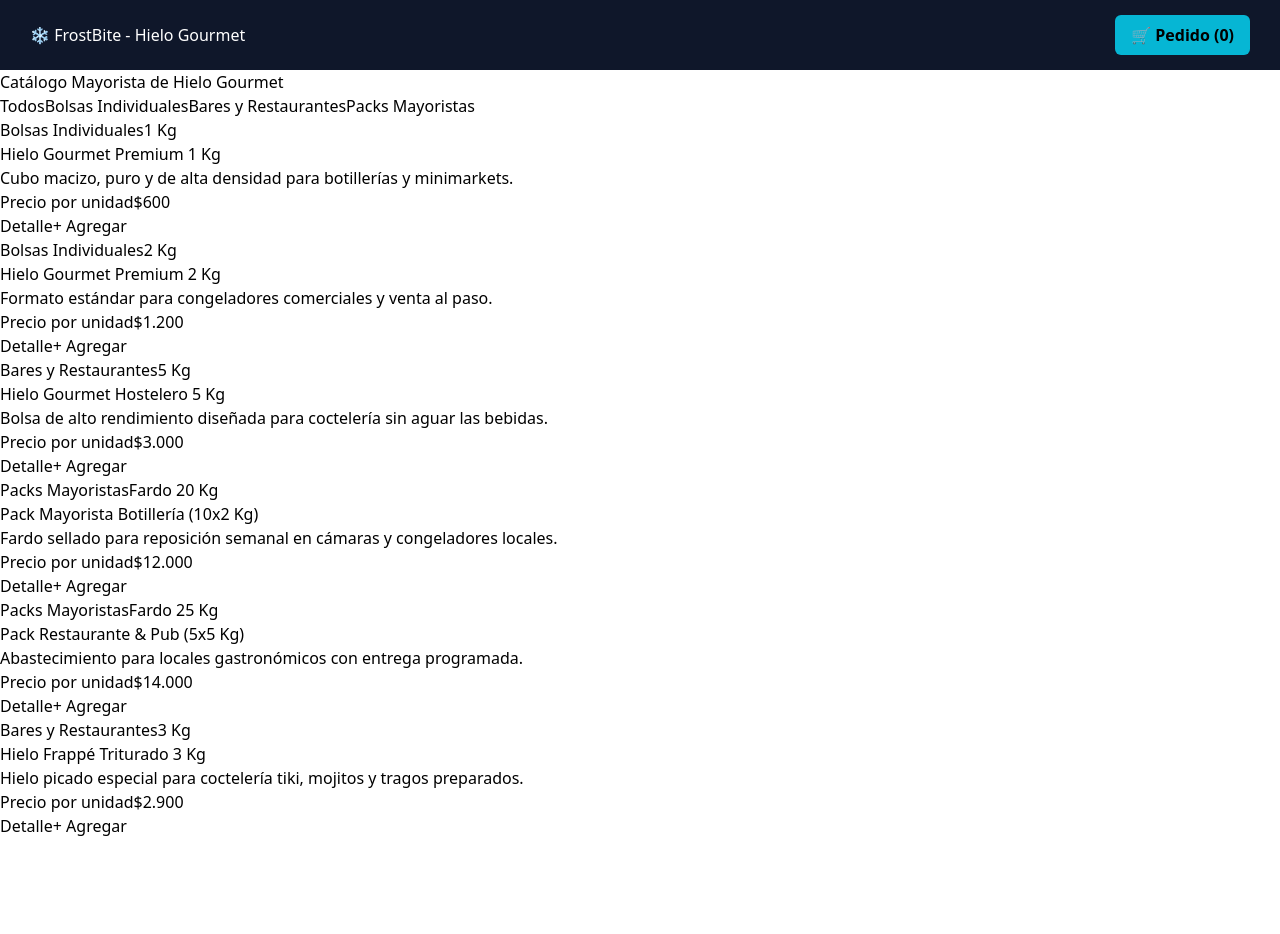
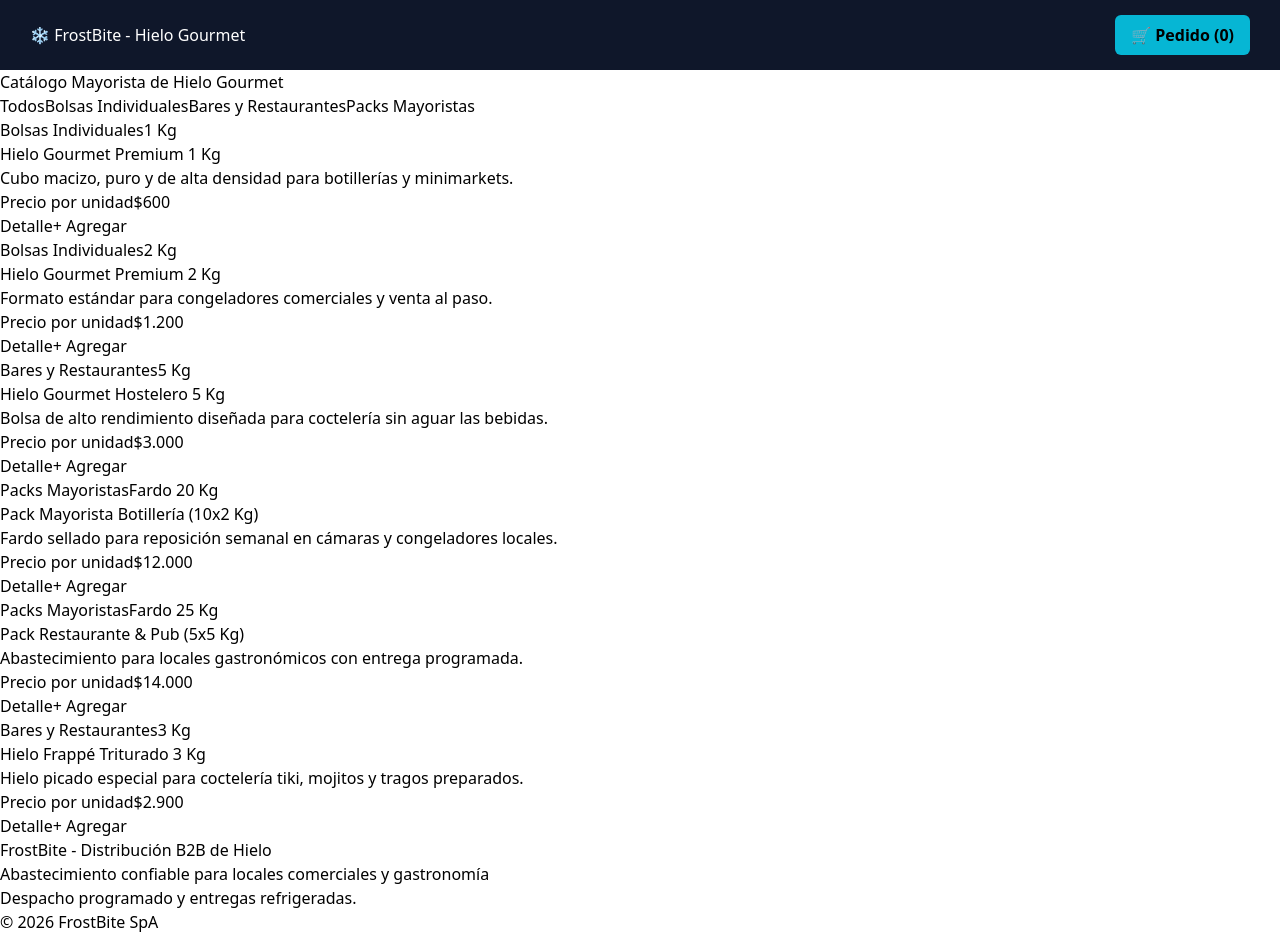
Before and after one commit to jhanhd03/frostbite, a React (Vite) app: page / in a window 1280 px wide. Before the commit the page ends 838 px from the top, so only its background shows below. Built offline with nearby package versions, Linux system fonts and the light colour scheme.

Commit message:
Paso 10 Pie de pagina: informacion del negocio B2B

```diff
--- a/src/App.jsx
+++ b/src/App.jsx
@@ -5,6 +5,7 @@
 import ProductDetailModal from "./components/ProductDetailModal";
 import Cart from "./components/Cart";
 import { obtenerProductos } from "./data/productos";
+import Footer from "./components/Footer";
 
 function App() {
   const [productos, setProductos] = useState([]);
@@ -118,6 +119,9 @@
         alVaciar={vaciarCarrito}
         alConfirmar={confirmarPedido}
       />
+
+      {/* 5. Pie de página institucional */}
+      <Footer />
     </div>
   );
 }
--- /dev/null
+++ b/src/components/Footer.jsx
@@ -0,0 +1,18 @@
+function Footer() {
+  return (
+    <footer className="bg-slate-900 text-gray-300 mt-12 py-8 border-t border-slate-800">
+      <div className="max-w-5xl mx-auto px-6 flex flex-col sm:flex-row justify-between items-center gap-4 text-xs">
+        <div>
+          <p className="font-bold text-sm text-white">FrostBite - Distribución B2B de Hielo</p>
+          <p className="text-gray-400 mt-1">Abastecimiento confiable para locales comerciales y gastronomía</p>
+        </div>
+        <div className="text-center sm:text-right">
+          <p>Despacho programado y entregas refrigeradas.</p>
+          <p className="text-gray-500 mt-1">&copy; 2026 FrostBite SpA</p>
+        </div>
+      </div>
+    </footer>
+  );
+}
+
+export default Footer;
```
